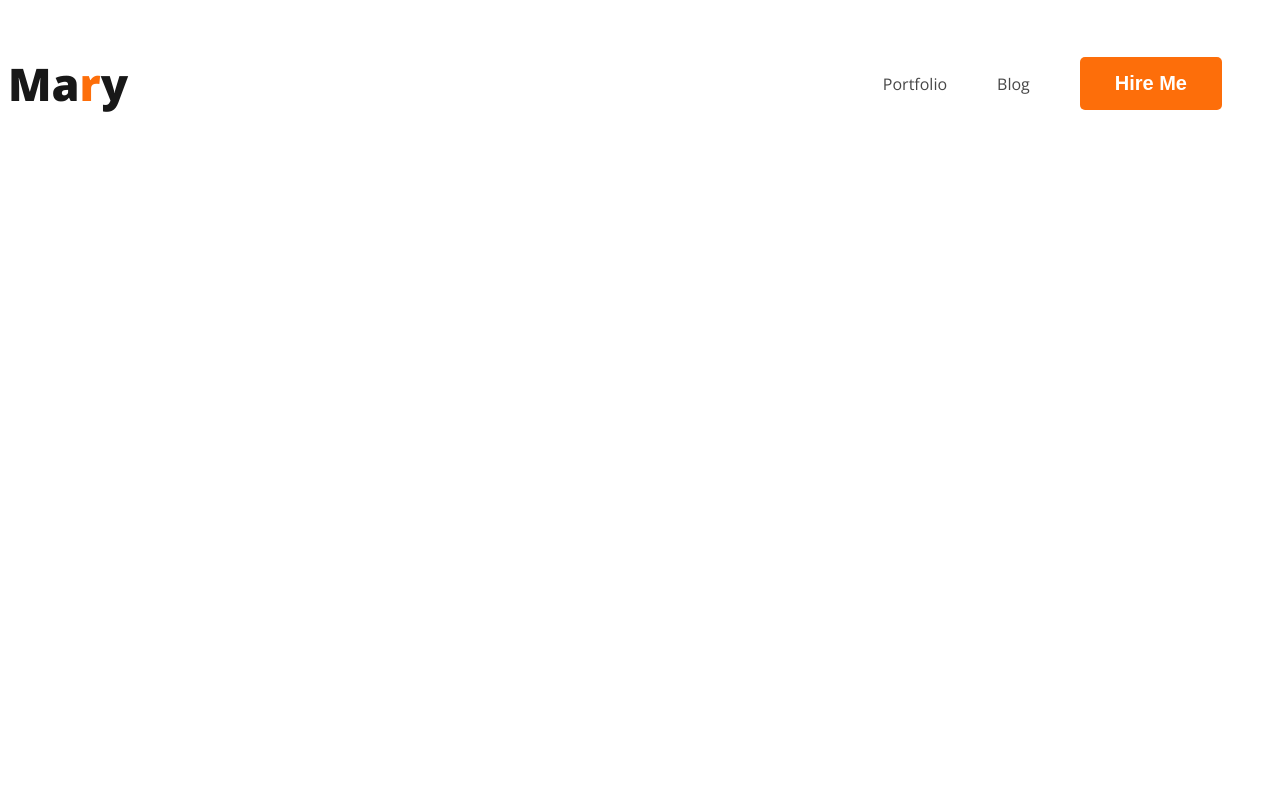
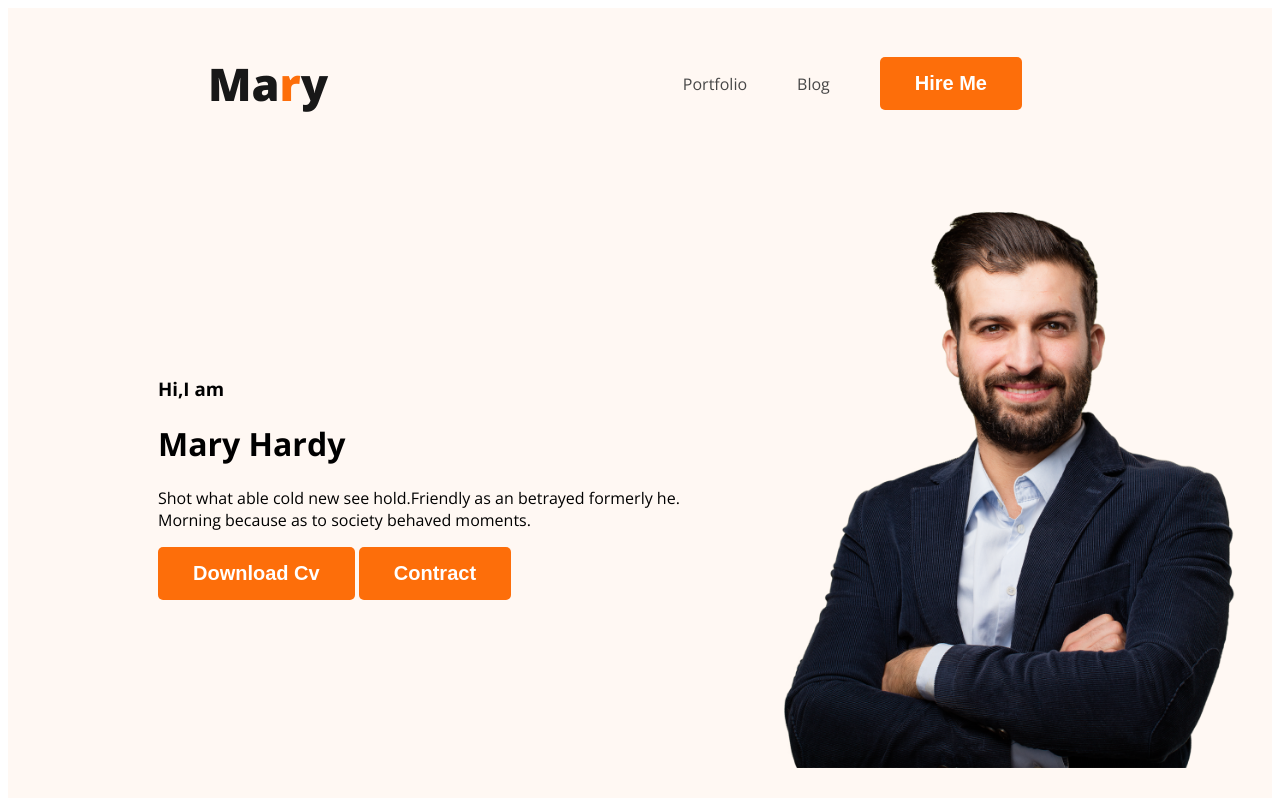
Before and after one commit to muzahidhasan1/webdevoloper-portfolio, a plain HTML site: page index.html in a window 1280 px wide. Drawn offline with nearby package versions, Linux system fonts and the light colour scheme.

Commit message:
added banner style

```diff
--- a/index.html
+++ b/index.html
@@ -11,7 +11,7 @@
     <link rel="stylesheet" href="styles/portfolio.css">
 </head>
 <body>
-    <header>
+    <header class="header">
         <nav>
             <h3 class="nav-title">Ma<span class="text-primary">r</span>y</h3>
             <ul>
@@ -20,6 +20,16 @@
                 <li><button class="btn-primary">Hire Me</button></li>
             </ul>
         </nav>
+        <div class="banner">
+            <div class="banner-content">
+                <h3 class="banner-gretting">Hi,I am</h3>
+                <h1 class="banner-title">Mary Hardy</h1>
+                <p>Shot what able cold new see hold.Friendly as an betrayed formerly he. Morning because as to society behaved moments.</p>
+                <button class="btn-primary">Download Cv</button>
+                <button class="btn-primary">Contract</button>
+            </div>
+            <img class="profile-pic" src="images/hardy.png" alt="">
+        </div>
     </header>
     <main></main>
     <footer></footer>
--- a/styles/portfolio.css
+++ b/styles/portfolio.css
@@ -22,6 +22,7 @@ nav {
     display: flex;
     justify-content: space-between;
     align-items: center;
+    margin: 0 200px;
 
 }
 
@@ -34,6 +35,7 @@ nav {
 nav > ul{
     display: flex;
     align-items: center;
+
 }
 
 nav li {
@@ -45,3 +47,15 @@ nav a {
     text-decoration: none;
     color: #474747;
 }
+/* Header related styles */
+.header{
+    background-color: #FFF8F3;
+}
+.banner{
+    padding: 30px 30px 30px 150px;
+    display: flex;
+    align-items: center;
+}
+.banner .profile-pic{
+    width: 500px;
+}
```
